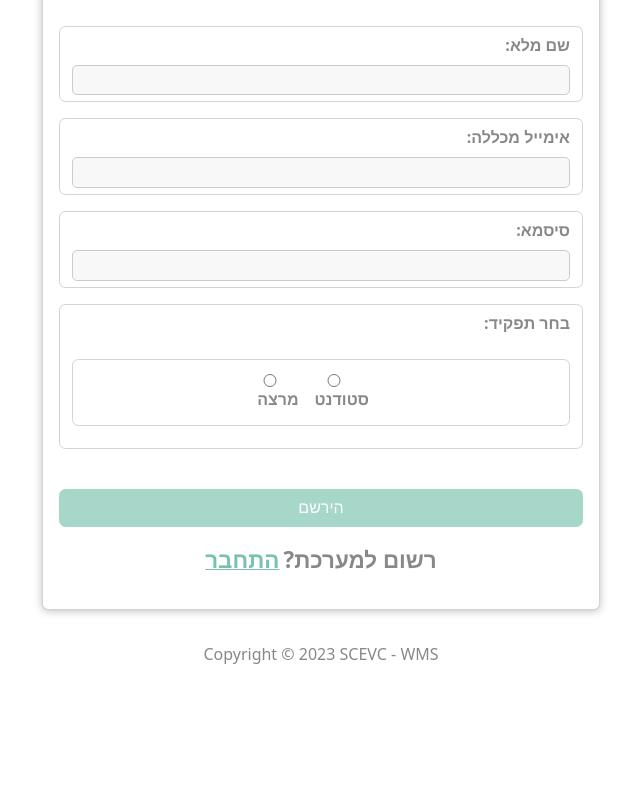
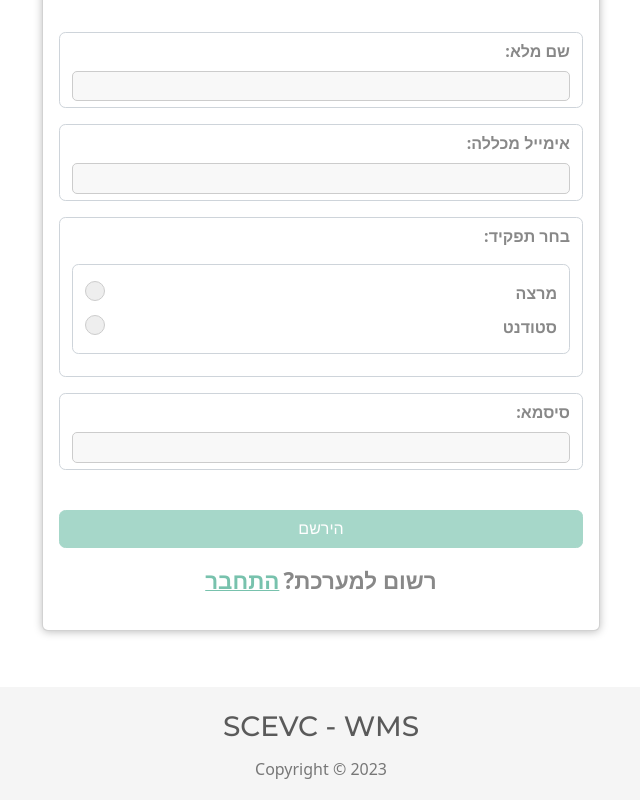
Before and after one commit to MaorSaadia/SCEVC_WMS, a React (Create React App) app in the folder frontend/: page /register in a window 1280 px wide. Shown: the part 355-1155 px from the top of the page, without its empty margins (319-959 px from the left). Before the commit the page ends 1037 px from the top, so only its background shows below. Built offline with nearby package versions, Linux system fonts and the light colour scheme.

Commit message:
added some css to radio buttom

```diff
--- a/frontend/src/components/Footer.js
+++ b/frontend/src/components/Footer.js
@@ -3,13 +3,16 @@ import { Container, Row, Col } from 'react-bootstrap';
 
 const Footer = () => {
   return (
-    <Container>
-      <Row>
-        <Col className="text-center py-3">
-          Copyright &copy; {new Date().getFullYear()} SCEVC - WMS
-        </Col>
-      </Row>
-    </Container>
+    <footer className="footer">
+      <Container>
+        <Row>
+          <Col className="text-center py-1">
+            <h3>SCEVC - WMS</h3>
+            Copyright &copy; {new Date().getFullYear()}
+          </Col>
+        </Row>
+      </Container>
+    </footer>
   );
 };
 
--- a/frontend/src/components/FormElements/Input.js
+++ b/frontend/src/components/FormElements/Input.js
@@ -66,6 +66,7 @@ const Input = (props) => {
   } else if (props.element === 'textarea') {
     element = (
       <textarea
+        style={{ resize: 'none' }}
         id={props.id}
         rows={props.rows || 1}
         onChange={changeHandler}
@@ -76,10 +77,9 @@ const Input = (props) => {
   } else if (props.element === 'radio') {
     element = (
       <div className="form-control">
-        <label className="radio-label" htmlFor={props.id}></label>
         <div className="radio-buttons">
           {props.options.map((option) => (
-            <label key={option.value}>
+            <label key={option.value} className="radio-container">
               <input
                 type="radio"
                 id={`${props.id}-${option.value}`}
@@ -89,7 +89,8 @@ const Input = (props) => {
                 onBlur={touchHandler}
                 checked={inputState.value === option.value}
               />
-              {option.label}
+              <span className="radio-indicator"></span>
+              <span className="radio-label">{option.label}</span>
             </label>
           ))}
         </div>
--- a/frontend/src/components/Loader.js
+++ b/frontend/src/components/Loader.js
@@ -1,12 +1,12 @@
 import React from 'react';
 import { Spinner } from 'react-bootstrap';
 
-const Loader = () => {
+const Loader = ({ variant }) => {
   return (
     <Spinner
       animation="border"
       role="status"
-      variant="success"
+      variant={variant}
       size="sm"
       style={{
         width: '50px',
--- a/frontend/src/index.css
+++ b/frontend/src/index.css
@@ -1,9 +1,5 @@
 main {
   min-height: 85vh;
-}
-
-.navbar {
-  height: 10vh;
 }
 
 h1 {
@@ -19,7 +15,28 @@ h2 {
 }
 
 h3 {
-  padding: 1rem 0;
+  padding: 0.3rem 0;
+}
+
+.footer {
+  background-color: #f5f5f5;
+  color: #777;
+  padding: 15px 0;
+}
+
+/* Card */
+.card {
+  margin: 0 auto;
+  box-shadow: 0 1px 8px rgba(0, 0, 0, 0.26);
+  border-radius: 6px;
+  padding: 1rem;
+  overflow: hidden;
+  background: rgb(255, 255, 255);
+  width: 50%;
+}
+
+.card:hover {
+  box-shadow: 0 1px 8px #2d332f;
 }
 
 strong {
@@ -30,11 +47,6 @@ td {
   text-align: center;
   vertical-align: middle;
 }
-
-/* hr {
-  border: 10px solid SeaGreen;
-  border-radius: 5px;
-} */
 
 .hr-line-right {
   height: 25px;
@@ -69,31 +81,45 @@ td {
   font-size: large;
 }
 
-textarea {
-  resize: none;
+/* radio buttom */
+.radio-container {
+  display: block;
+  position: relative;
+  padding-left: 35px;
+  margin-bottom: 12px;
+  margin-top: 10px;
+  cursor: pointer;
+  font-size: 16px;
+  user-select: none;
 }
 
-.form-control {
-  display: flex;
-  flex-direction: column;
-  margin-bottom: 1rem;
+.radio-container input {
+  position: absolute;
+  opacity: 0;
+  cursor: pointer;
 }
 
-.radio-label {
-  margin-right: 1rem;
+.radio-indicator {
+  position: absolute;
+  top: 0;
+  left: 0;
+  height: 20px;
+  width: 20px;
+  border-radius: 50%;
+  background-color: #eee;
+  border: 1px solid #ccc;
 }
 
-.radio-buttons {
-  display: flex;
-  flex-direction: row;
-  align-items: center;
-  justify-content: center;
+.radio-container input:checked ~ .radio-indicator {
+  background-color: #81a890;
+  border-color: #81a890;
 }
 
-.radio-buttons label {
-  margin-right: 1rem;
+.radio-container .radio-label {
+  margin-left: 35px;
+  line-height: 20px;
 }
 
-.radio-buttons input[type='radio'] {
-  margin-right: 0.5rem;
+.radio-container:hover input ~ .radio-indicator {
+  background-color: #c8dacf;
 }
--- a/frontend/src/screens/LoginScreen.js
+++ b/frontend/src/screens/LoginScreen.js
@@ -56,7 +56,6 @@ const LoginScreen = () => {
         <h1>התחברות</h1>
         <hr className="hr-line-left"></hr>
         {error && <Message variant="danger">{error}</Message>}
-        {isLoading && <Loader />}
         <Form onSubmit={submitHandler}>
           <Input
             element="input"
@@ -84,7 +83,7 @@ const LoginScreen = () => {
               variant="primary"
               disabled={!formState.isValid}
             >
-              התחבר
+              {isLoading ? <Loader variant="light" /> : <string>התחבר</string>}
             </Button>
           </div>
         </Form>
--- a/frontend/src/screens/RegisterScreen.js
+++ b/frontend/src/screens/RegisterScreen.js
@@ -8,11 +8,11 @@ import {
   VALIDATOR_MINLENGTH,
   VALIDATOR_REQUIRE,
 } from '../util/validators';
-import Loader from '../components/Loader';
-import Message from '../components/Message';
 import Card from '../components/Card';
 import { AuthContext } from '../context/AuthContext';
 import { useHttpClient } from '../hooks/httpHook';
+import Message from '../components/Message';
+import Loader from '../components/Loader';
 import PasswordStrengthBar from 'react-password-strength-bar';
 
 const RegisterScreen = () => {
@@ -38,12 +38,6 @@ const RegisterScreen = () => {
 
   const submitHandler = async (e) => {
     e.preventDefault();
-    console.log(
-      formState.inputs.name.value,
-      formState.inputs.email.value,
-      formState.inputs.password.value,
-      formState.inputs.role.value
-    );
 
     try {
       await sendRequest(
@@ -73,7 +67,6 @@ const RegisterScreen = () => {
         <h1>הרשמה</h1>
         <hr className="hr-line-left"></hr>
         {error && <Message variant="danger">{error}</Message>}
-        {isLoading && <Loader />}
         <Form onSubmit={submitHandler}>
           <Input
             element="textarea"
@@ -91,7 +84,19 @@ const RegisterScreen = () => {
             type="email"
             label="אימייל מכללה:"
             validators={[VALIDATOR_EMAIL()]}
-            errorText="אנא הזן כתובת דוא'ל מכללה תקנית."
+            errorText="אנא הזן כתובת דוא''ל מכללה תקנית."
+            onInput={inputHandler}
+          />
+          <Input
+            element="radio"
+            id="role"
+            label="בחר תפקיד:"
+            options={[
+              { label: 'מרצה', value: 'lecturer' },
+              { label: 'סטודנט', value: 'student' },
+            ]}
+            validators={[VALIDATOR_REQUIRE(6)]}
+            errorText="נא לבחור תפקיד."
             onInput={inputHandler}
           />
           <Input
@@ -102,7 +107,7 @@ const RegisterScreen = () => {
             validators={[VALIDATOR_MINLENGTH(6)]}
             errorText="נא להזין סיסמה חוקית, לפחות 6 תווים."
             onInput={inputHandler}
-          />{' '}
+          />
           {formState.inputs.password.value.length >= 1 && (
             <PasswordStrengthBar
               shortScoreWord="קצר מדי"
@@ -110,47 +115,6 @@ const RegisterScreen = () => {
               password={formState.inputs.password.value}
             />
           )}
-          <Input
-            element="radio"
-            id="role"
-            label="בחר תפקיד:"
-            options={[
-              { label: 'מרצה', value: 'מרצה' },
-              { label: 'סטודנט', value: 'סטודנט' },
-            ]}
-            validators={[VALIDATOR_REQUIRE(6)]}
-            errorText="נא לבחור תפקיד."
-            onInput={inputHandler}
-          />
-          {/* <Form.Group as={Row} className="justify-content-center">
-            <Col xs="auto">
-              <div>
-                <Form.Check
-                  type="radio"
-                  label="מרצה"
-                  name="radio-group"
-                  id="radio-option1"
-                  value="מרצה"
-                  checked={selectedOption === 'מרצה'}
-                  onChange={handleOptionChange}
-                  inline
-                />
-                <Form.Check
-                  type="radio"
-                  label="סטודנט"
-                  name="radio-group"
-                  id="radio-option2"
-                  value="סטודנט"
-                  checked={selectedOption === 'סטודנט'}
-                  onChange={handleOptionChange}
-                  inline
-                />
-              </div>
-            </Col>
-            <Col xs="auto" className="text-right">
-              <label>:בחר תפקיד</label>
-            </Col>
-          </Form.Group> */}
           <h2> </h2>
           <div className="d-grid gap-3">
             <Button
@@ -158,7 +122,7 @@ const RegisterScreen = () => {
               variant="primary"
               disabled={!formState.isValid}
             >
-              הירשם
+              {isLoading ? <Loader variant="light" /> : <string>הירשם</string>}
             </Button>
           </div>
         </Form>
@@ -171,6 +135,7 @@ const RegisterScreen = () => {
           </Col>
         </Row>
       </Card>
+      <h1> </h1>
     </>
   );
 };
```
Also changed, not shown: 1 other file (tests, documents, lock files or other folders).
